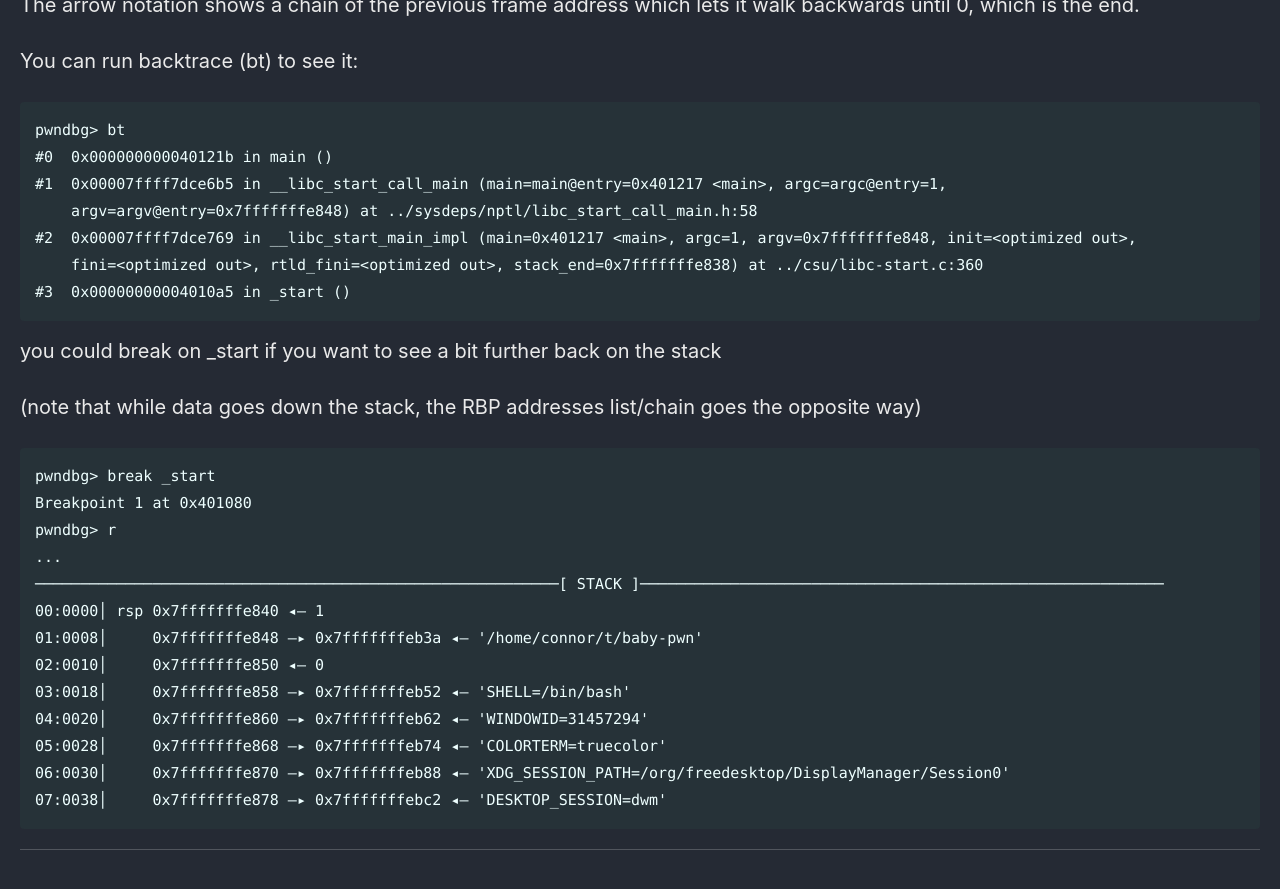
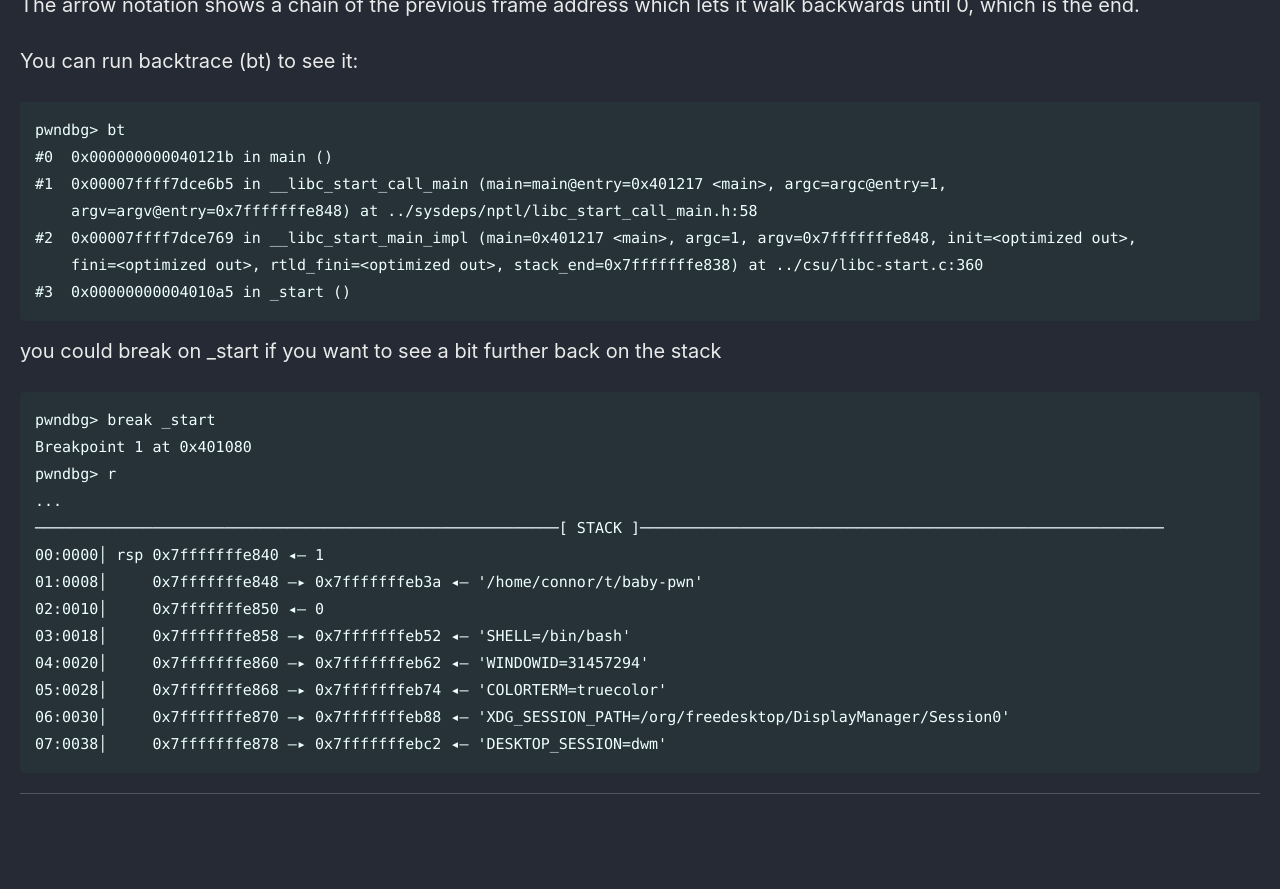
Before and after one commit to Connor-McCartney/Connor-McCartney.github.io, a Jekyll site: the page built from _pages/misc/pwn.md, in a window 1280 px wide and 900 px high, scrolled down 31437 px. Shown: the top 889 px of the window. Built offline with Jekyll 4.4.1, drawn with Linux system fonts in a browser that asks for light colours; cached includes are drawn as plain includes; after the commit the page ends 32281 px from its top, so only the background shows below that.

Commit message:
Update pwn.md

````diff
--- a/_pages/misc/pwn.md
+++ b/_pages/misc/pwn.md
@@ -1292,7 +1292,6 @@ pwndbg> bt
 
 you could break on _start if you want to see a bit further back on the stack
 
-(note that while data goes down the stack, the RBP addresses list/chain goes the opposite way)
 
 ```
 pwndbg> break _start
````
